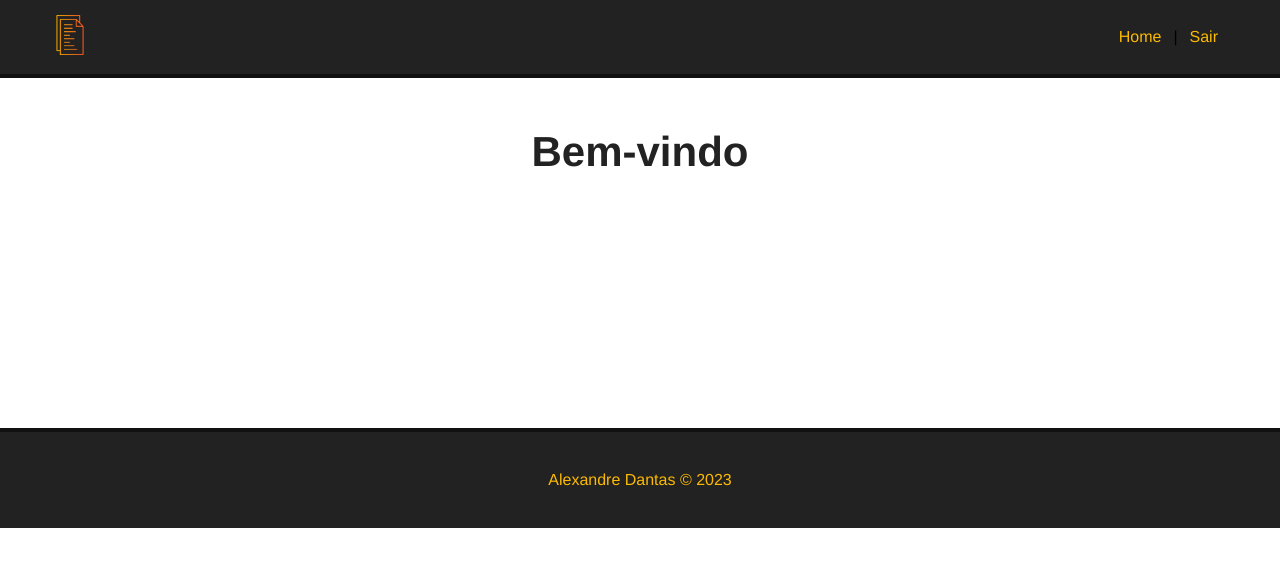
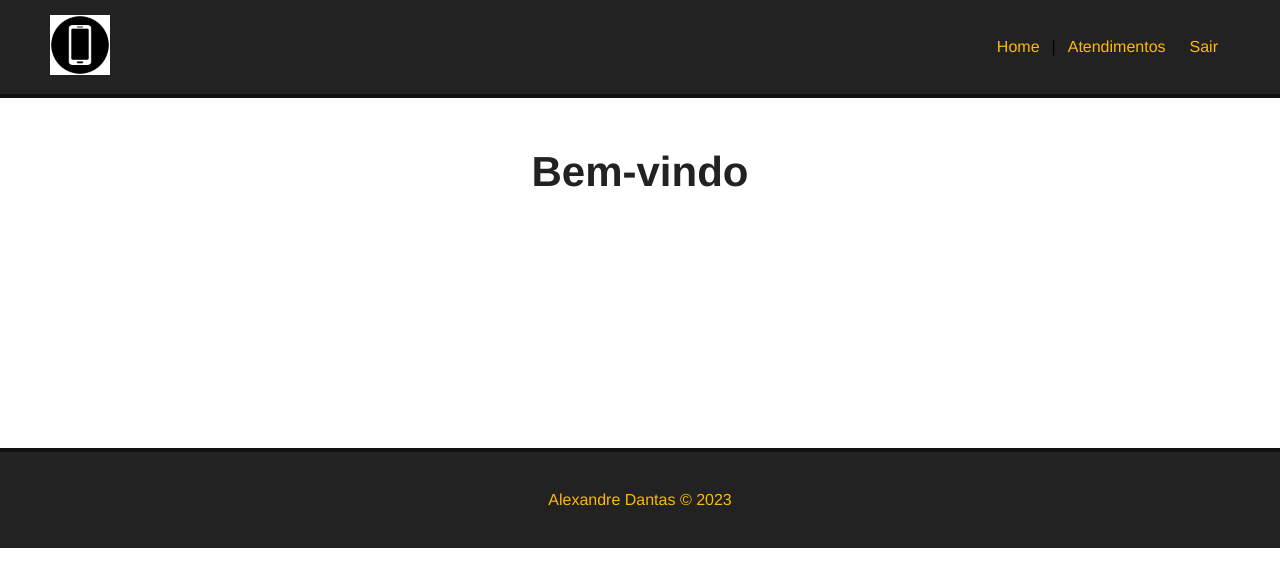
Before and after one commit to alexandresantosrn/CellProject, a Vue app in the folder cellproject/: page / in a window 1280 px wide. Shown: the top 586 px of the page. Built offline with nearby package versions, Linux system fonts and the light colour scheme.

Commit message:
Atualizando logo.

```diff
--- a/cellproject/src/App.vue
+++ b/cellproject/src/App.vue
@@ -19,7 +19,7 @@ export default {
   },
   data() {
     return {
-      logo_src: '/img/files.png',
+      logo_src: '/img/logo.png',
       app_name: 'Papers Project'
     }
   }
--- a/cellproject/src/components/Navbar.vue
+++ b/cellproject/src/components/Navbar.vue
@@ -5,6 +5,7 @@
         </router-link>
 
         <router-link to="/">Home</router-link> |
+        <router-link to="/atendimentos">Atendimentos</router-link>
         <router-link to="/sair">Sair</router-link>
     </div>
 </template>
@@ -32,8 +33,8 @@ export default {
     }
 
     #logo {
-        width: 40px;
-        height: 40px;
+        width: 60px;
+        height: 60px;
     }
 
     #nav a {
--- a/cellproject/src/router/index.js
+++ b/cellproject/src/router/index.js
@@ -8,12 +8,12 @@ const routes = [
     component: HomeView
   },
   {
-    path: '/about',
-    name: 'about',
+    path: '/atendimentos',
+    name: 'atendimentos',
     // route level code-splitting
     // this generates a separate chunk (about.[hash].js) for this route
     // which is lazy-loaded when the route is visited.
-    component: () => import(/* webpackChunkName: "about" */ '../views/AboutView.vue')
+    component: () => import(/* webpackChunkName: "about" */ '../views/Atendimentos.vue')
   }
 ]
 
```
Also changed, not shown: cellproject/public/img/logo.png (added), cellproject/src/views/Atendimentos.vue (renamed from cellproject/src/views/AboutView.vue).
